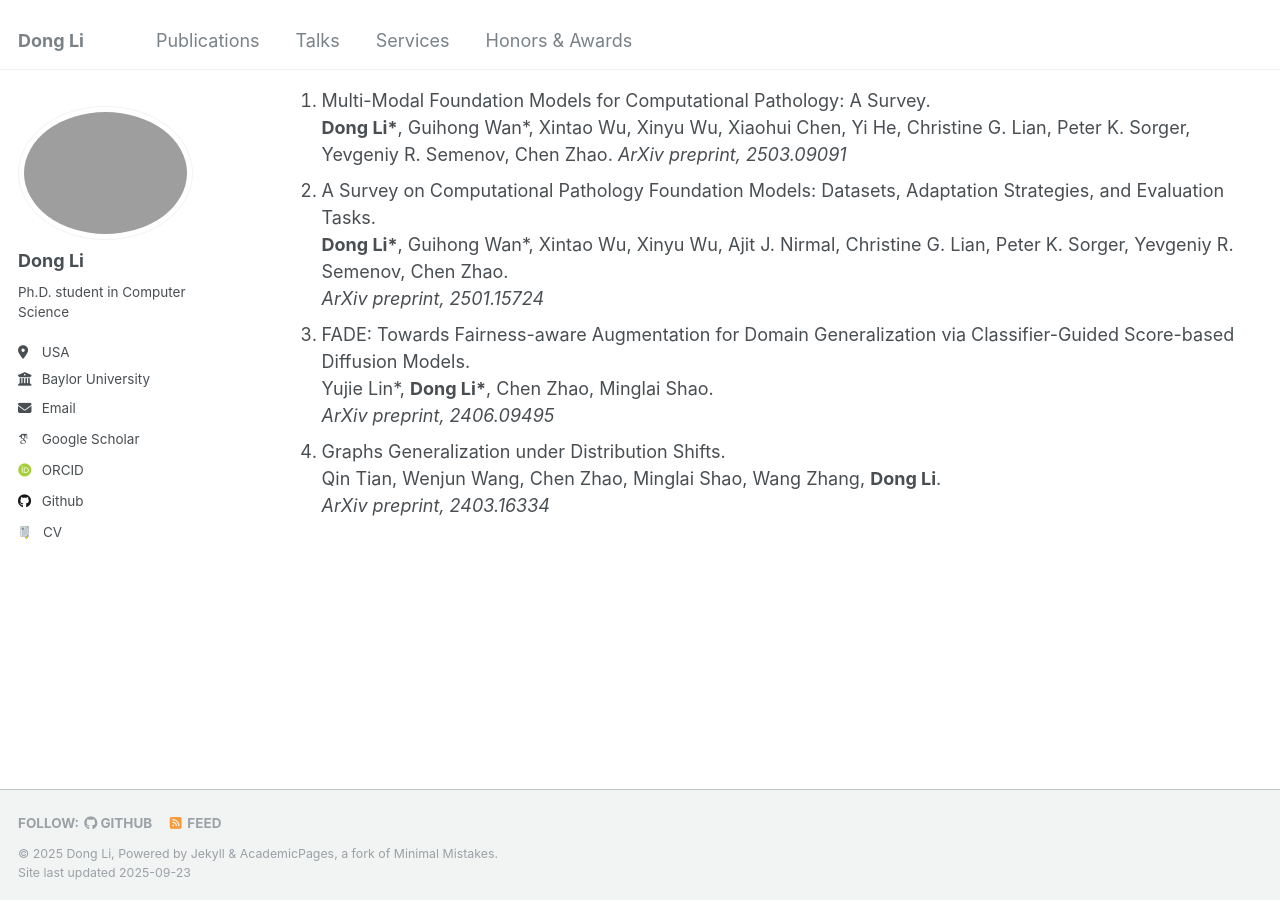
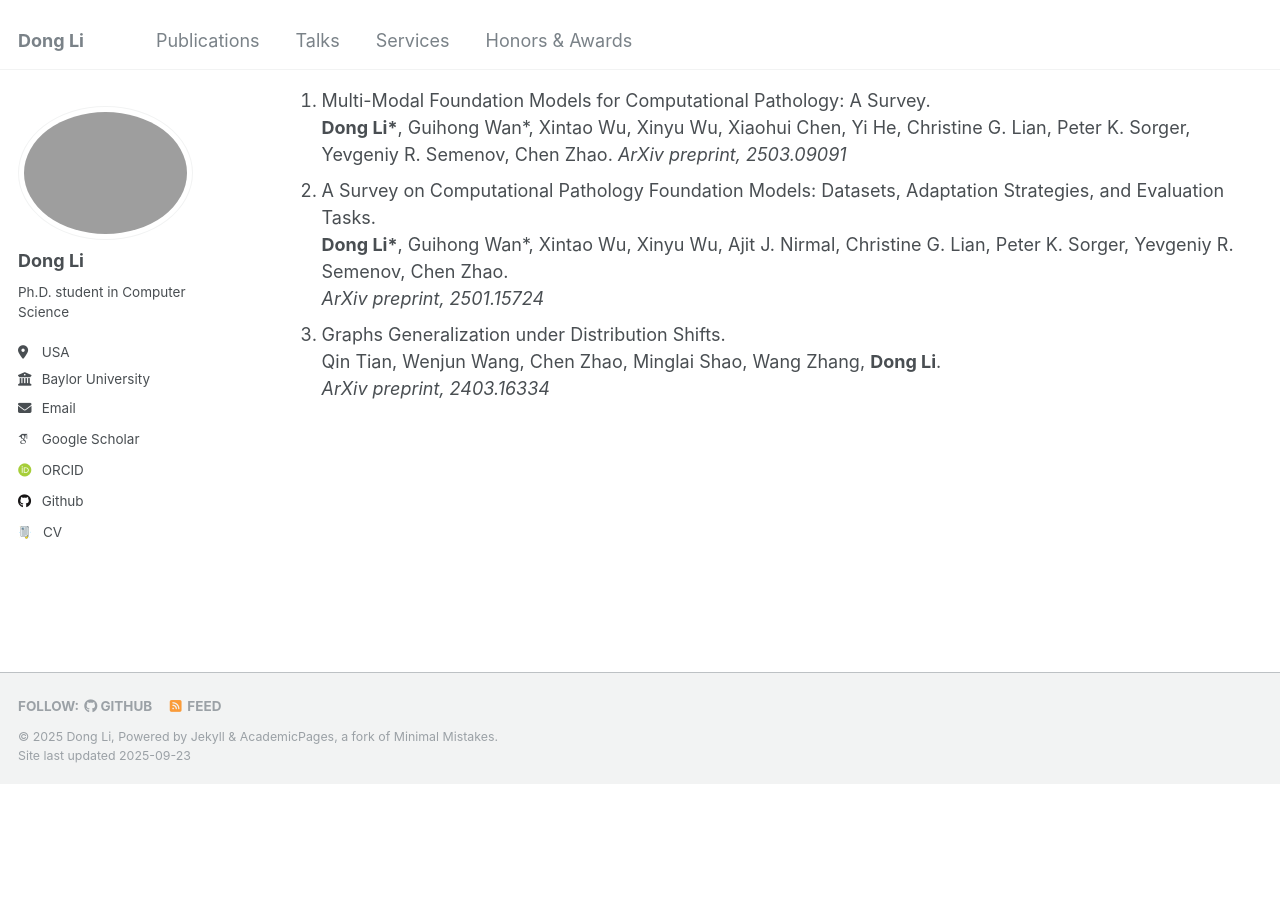
Before and after one commit to TurkeyWatanabe/dongli, a Jekyll site: the page built from _pages/publications.html, in a window 1280 px wide and 900 px high, scrolled down 1943 px. Built offline with Jekyll 4.4.1, drawn with Linux system fonts in a browser that asks for light colours; some web fonts are replaced; after the commit the page ends 2726 px from its top, so only the background shows below that.

Commit message:
Update publications.html

```diff
--- a/_pages/publications.html
+++ b/_pages/publications.html
@@ -99,10 +99,6 @@ author_profile: true
   <strong>Dong Li*</strong>, Guihong Wan*, Xintao Wu, Xinyu Wu, Ajit J. Nirmal, Christine G. Lian, Peter K. Sorger, Yevgeniy R. Semenov, Chen Zhao. <br>
   <em>ArXiv preprint, 2501.15724</em></li>
 
-  <li>FADE: Towards Fairness-aware Augmentation for Domain Generalization via Classifier-Guided Score-based Diffusion Models. <br>
-  Yujie Lin*, <strong>Dong Li*</strong>, Chen Zhao, Minglai Shao. <br>
-  <em>ArXiv preprint, 2406.09495</em></li>
-
   <li>Graphs Generalization under Distribution Shifts. <br>
   Qin Tian, Wenjun Wang, Chen Zhao, Minglai Shao, Wang Zhang, <strong>Dong Li</strong>. <br>
   <em>ArXiv preprint, 2403.16334</em></li>
```
